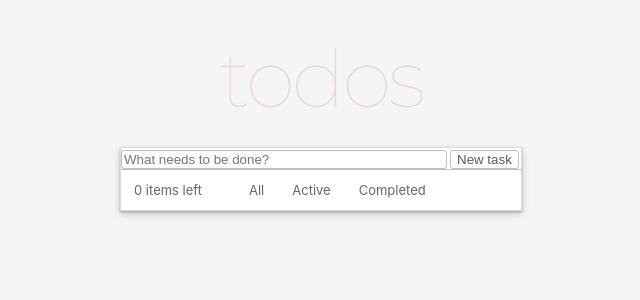
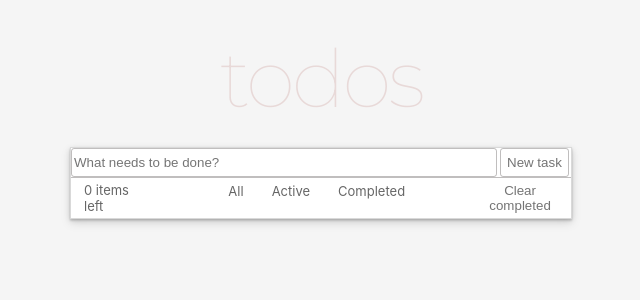
Before and after one commit to MrBattka/Todos, a React (Create React App) app: page / in a window 1280 px wide. Shown: the top 300 px of the page, without its empty margins (319-959 px from the left). Built offline with nearby package versions, Linux system fonts and the light colour scheme.

Commit message:
delete completed task

```diff
--- a/src/AllTasks/ActiveTask/ActiveTask.tsx
+++ b/src/AllTasks/ActiveTask/ActiveTask.tsx
@@ -8,9 +8,6 @@ const ActiveTask: React.FC = () => {
     const { state = defaultState, changeState = () => { } } = useContext(ContextApp);
     const toggleTask = (taskForChange: Task) => {
         changeState({ type: ActionType.TOGGLE, payload: taskForChange })
-    }
-    const removeTask = (taskForRemoving: Task) => {
-        changeState({ type: ActionType.REMOVE, payload: taskForRemoving })
     }
 
     return (
@@ -25,11 +22,6 @@ const ActiveTask: React.FC = () => {
                         <div className={styles.wrapper__text}>
                             <p className={styles.task__text}>{task.taskText}</p>
                         </div>
-                        <div className={styles.wrapper__btn}>
-                            <button className={styles.remove__button} onClick={() => removeTask(task)}>
-                                X
-                            </button>
-                        </div>
                     </li>
                 </ul>
             ))}
--- a/src/AllTasks/AllTask.module.css
+++ b/src/AllTasks/AllTask.module.css
@@ -11,7 +11,6 @@
 
 .ready span {
     display: flex;
-    position: absolute;
     justify-content: flex-start;
     margin-left: 8px;
     width: 1px;
@@ -70,24 +69,3 @@
     display: flex;
     align-items: center;
 }
-
-.remove__button {
-    display: flex;
-    justify-content: flex-end;
-    align-items: flex-start;
-    margin: 5px;
-    height: 27px;
-    background-color: inherit;
-    border: none;
-    font-size: 8px;
-    color: rgb(107, 99, 99);
-}
-.remove__button:hover {
-    color: red;
-}
-
-.wrapper__btn {
-    display: flex;
-    justify-content: right;
-
-}
--- a/src/AllTasks/AllTask.tsx
+++ b/src/AllTasks/AllTask.tsx
@@ -1,20 +1,18 @@
 import * as React from 'react';
-import { useContext } from "react";
+import { useContext, useCallback } from "react";
 import { ActionType, defaultState, Task } from "../state/ContextTypes";
 import { ContextApp } from "../state/task-reduser";
 import styles from './AllTask.module.css';
 
 const AllTask: React.FC = () => {
 
-    const { state = defaultState, changeState = () => [] } = useContext(ContextApp);
+    const { state = defaultState, changeState = () => { } } = useContext(ContextApp);
 
-    const toggleTask = (taskForChange: Task) => {
-        changeState({ type: ActionType.TOGGLE, payload: taskForChange })
-
-    }
-    const removeTask = (taskForRemoving: Task) => {
-        changeState({ type: ActionType.REMOVE, payload: taskForRemoving })
-    }
+    const toggleTask = useCallback(
+        (taskForChange: Task) => {
+            changeState({ type: ActionType.TOGGLE, payload: taskForChange })
+        }, [changeState]
+    )
 
     return (
         <div className={styles.wrapper}>
@@ -29,11 +27,6 @@ const AllTask: React.FC = () => {
                             <div className={styles.wrapper__text}>
                                 <p className={styles.task__text}>{task.taskText}</p>
                             </div>
-                            <div className={styles.wrapper__btn}>
-                                <button className={styles.remove__button} onClick={() => removeTask(task)}>
-                                    X
-                                </button>
-                            </div>
                         </li>
                     </div>
                 </ul>
--- a/src/AllTasks/CompletedTask/CompletedTask.tsx
+++ b/src/AllTasks/CompletedTask/CompletedTask.tsx
@@ -8,11 +8,6 @@ const CompletedTask = () => {
     const toggleTask = useCallback(
         (taskToggle: Task) => {
             changeState({ type: ActionType.TOGGLE, payload: taskToggle })
-        }, [changeState]
-    )
-    const removeTask = useCallback(
-        (taskRemove: Task) => {
-            changeState({ type: ActionType.REMOVE, payload: taskRemove })
         }, [changeState]
     )
 
@@ -28,12 +23,6 @@ const CompletedTask = () => {
                         <div className={styles.wrapper__text}>
                             <p className={styles.task__text}>{task.taskText}</p>
                         </div>
-                        <div className={styles.wrapper__btn}>
-                            <button className={styles.remove__button} onClick={() => removeTask(task)}>
-                                X
-                            </button>
-
-                        </div>
                     </li>
                 </ul>
             ))}
--- a/src/App.module.css
+++ b/src/App.module.css
@@ -29,6 +29,7 @@
     width: content;
     height: content;
     min-width: 400px;
+    width: 500px;
     border: 1px solid rgb(217, 217, 217);
     box-shadow: 0px 1px 2px rgba(0, 0, 0, 0.1),
         0px 2px 2px rgba(0, 0, 0, 0.1),
--- /dev/null
+++ b/src/ClearCopletedTask/ClearCopletedTask.tsx
@@ -0,0 +1,25 @@
+import { useCallback, useContext, useState } from 'react';
+import styles from '../Navbar/Navbar.module.css';
+import { ActionType } from '../state/ContextTypes';
+import { ContextApp } from '../state/task-reduser';
+
+const ClearCopletedTask = () => {
+    const { changeState = () => { } } = useContext(ContextApp);
+    const [task] = useState('')
+
+    const clearCompletedTask = useCallback(
+        (event: React.MouseEvent<HTMLButtonElement>) => {
+            event.preventDefault()
+            changeState({ type: ActionType.REMOVE, payload: task })
+
+        }, [task, changeState]
+    )
+
+    return (
+        <div className={styles.clear__completed}>
+            <button onClick={clearCompletedTask}> Clear completed</button>
+        </div>
+    )
+}
+
+export default ClearCopletedTask
--- a/src/Navbar/Navbar.module.css
+++ b/src/Navbar/Navbar.module.css
@@ -24,7 +24,7 @@
 .nav {
     display: flex;
     justify-content: center;
-    margin-left: 40px;
+    margin-left: 70px;
 }
 
 .active:hover {
@@ -49,6 +49,27 @@
     letter-spacing: 0px;
     padding: 0 4px 0 4px ;
 }
+
+.clear__completed button {
+    text-decoration: none;
+    color: rgba(53, 52, 52, 0.688);
+    font-weight: 400;
+    letter-spacing: 0px;
+    padding: 0 4px 0 4px ;
+    display: flex;
+    margin-left: 40px;
+    cursor: pointer;
+    background-color: inherit;
+    border: none;
+}
+
+.clear__completed button:hover {
+    text-shadow: 0px 0px 1px rgba(147, 146, 146, 0.688);;
+}
+.clear__completed button:active {
+    text-shadow: none;
+}
+
 .item:hover {
     background-color: rgba(199, 194, 194, 0.588);
     border-radius: 3px;
--- a/src/Navbar/Navbar.tsx
+++ b/src/Navbar/Navbar.tsx
@@ -1,5 +1,6 @@
 import React from "react";
 import { NavLink } from 'react-router-dom';
+import ClearCopletedTask from "../ClearCopletedTask/ClearCopletedTask";
 import CounterTask from "../CounterTask/CounterTask";
 import styles from './Navbar.module.css'
 
@@ -22,6 +23,9 @@ const Navbar = () => {
                     <NavLink className={navData => navData.isActive ? styles.active : styles.item}
                         to="/completed">Completed</NavLink>
                 </div>
+                <div>
+                    <ClearCopletedTask />
+                </div>
             </nav>
         </div>
     )
--- a/src/NewTask/NewTask.module.css
+++ b/src/NewTask/NewTask.module.css
@@ -1,11 +1,10 @@
-
-
 .flexbox {
     display: flex;
 }
 
 .wrapper input {
-    width: 320px;
+    width: 420px;
+    height: 25px;
     background-color: inherit;
     border: 1px solid rgba(122, 119, 119, 0.474);
     border-radius: 3px;
@@ -18,7 +17,8 @@
 }
 
 .wrapper button {
-    color: rgba(53, 52, 52, 0.811);
+    height: 29px;
+    color: rgba(53, 52, 52, 0.688);
     background-color: inherit;
     border: 1px solid rgba(122, 119, 119, 0.474);
     border-radius: 3px;
@@ -26,9 +26,11 @@
 }
 
 .wrapper button:hover {
-    border: 1px solid rgba(53, 52, 52, 0.474);
+    border: 1px solid rgba(33, 32, 32, 0.474);
+    box-shadow: 0px 0px 3px rgba(199, 194, 194, 0.588);
 }
 
 .wrapper button:active {
     background-color: rgba(199, 194, 194, 0.588);
+    box-shadow: none;
 }
--- a/src/NewTask/NewTask.tsx
+++ b/src/NewTask/NewTask.tsx
@@ -1,12 +1,13 @@
 import * as React from 'react';
 import { useCallback, useContext, useState } from "react";
+import { useNavigate } from 'react-router-dom';
 import { ActionType } from "../state/ContextTypes";
 import { ContextApp } from "../state/task-reduser";
 import styles from './NewTask.module.css';
 
 const InputTask: React.FC = () => {
     const { changeState } = useContext(ContextApp);
-
+    const navigate = useNavigate()
     const [text, setText] = useState('')
 
     const createTask = useCallback(
@@ -15,9 +16,9 @@ const InputTask: React.FC = () => {
             if (text && changeState) {
                 changeState({ type: ActionType.ADD, payload: text })
                 setText('')
+                navigate('/all')
             }
-        },
-        [text, changeState]
+        }, [text, changeState, navigate]
     )
 
     return (
--- a/src/state/ContextTypes.ts
+++ b/src/state/ContextTypes.ts
@@ -30,7 +30,7 @@ export type ActionStringPayload = {
 
 export type ActionObjectPayload = {
     type: ActionType.TOGGLE | ActionType.REMOVE
-    payload: boolean | Task
+    payload: Task | string | boolean
 }
 
 export type Action = ActionStringPayload | ActionObjectPayload;
--- a/src/state/task-reduser.ts
+++ b/src/state/task-reduser.ts
@@ -6,6 +6,7 @@ export const initialState: State = {
     tasks: [],
     newTask: ''
 }
+
 
 export const ContextApp = React.createContext<Partial<ContextState>>({});
 
@@ -18,7 +19,7 @@ export const todoReducer = (state: State, action: Action): State => {
                 }]}
         }
         case ActionType.REMOVE: {
-            return {...state, tasks:  [...state.tasks.filter(task => task !== action.payload)]}
+            return {...state, tasks:  [...state.tasks.filter(task => task.isDone === false)]}
         }
         case ActionType.TOGGLE: {
             return {...state, tasks: [...state.tasks.map((task) =>
```
Also changed, not shown: 1 other file (tests, documents, lock files or other folders).
